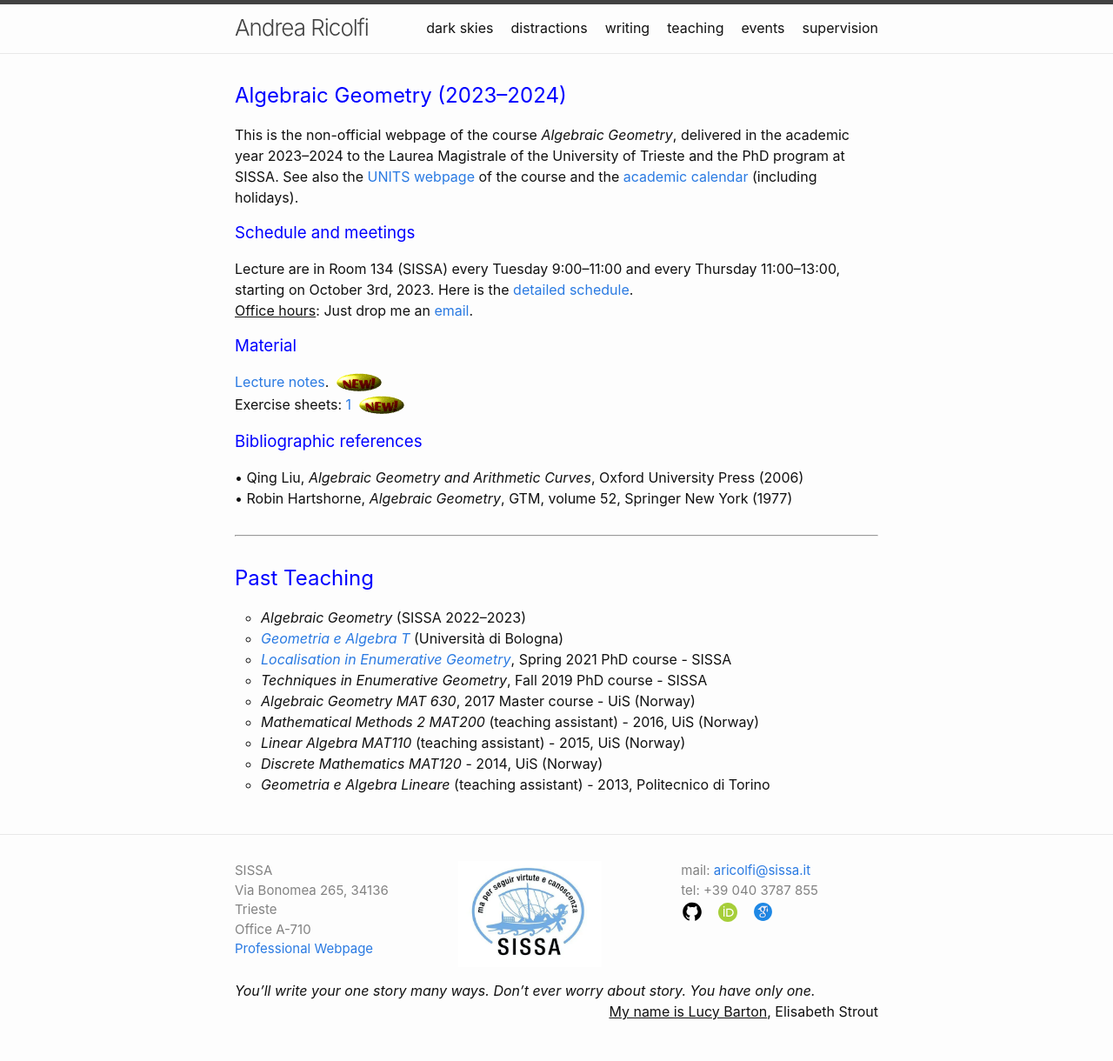
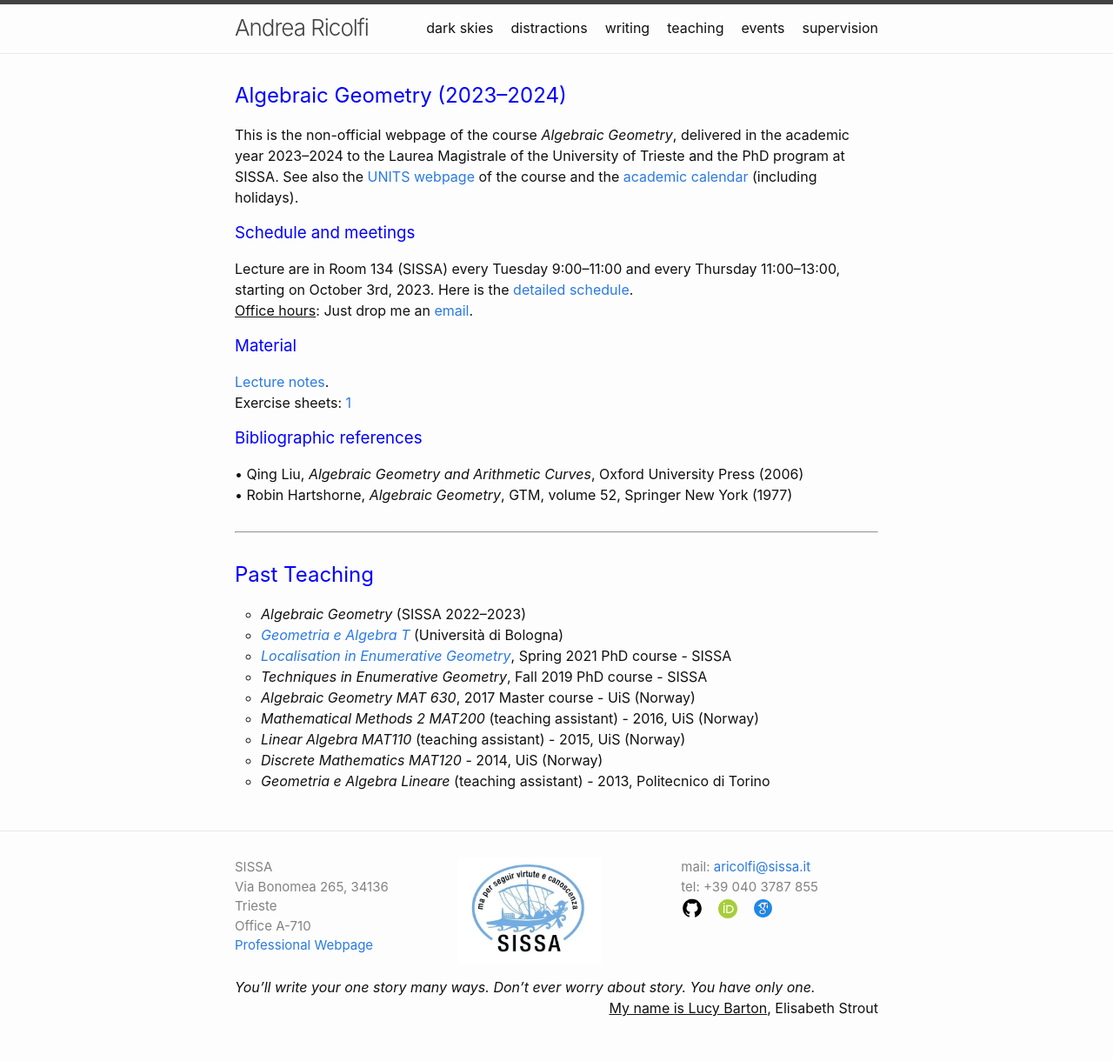
Before and after one commit to atricolfi/aricolfi.github.io, a Jekyll site: the page built from teaching.html, in a window 1280 px wide. Shown: the whole page at 87% size. Built offline with Jekyll 4.4.1, drawn with Linux system fonts in a browser that asks for light colours.

Commit message:
Update teaching.html

```diff
--- a/teaching.html
+++ b/teaching.html
@@ -22,10 +22,10 @@
 
    <h3> <p style="color:blue">Material</p> </h3>  <p>
 <a href="/AGCOURSE/2023/LectureNotes.pdf">Lecture notes</a>.
-  <img moz-do-not-send="true" src="../../New.gif" alt="" width="60" height="25">
+ <!-- <img moz-do-not-send="true" src="../../New.gif" alt="" width="60" height="25"> -->
 <br>
-Exercise sheets: <a href="/AGCOURSE/2023/ExerciseSheet1.pdf">1</a> <!-- <a href="/AGCOURSE/ExerciseSheet2.pdf">2</a>, <a href="/AGCOURSE/ExerciseSheet3.pdf">3</a>.-->
-  <img moz-do-not-send="true" src="../../New.gif" alt="" width="60" height="25">
+Exercise sheets: <a href="/AGCOURSE/2023/ExerciseSheet1.pdf">1</a> <!-- <a href="/AGCOURSE/ExerciseSheet2.pdf">2</a>, <a href="/AGCOURSE/ExerciseSheet3.pdf">3</a>. -->
+ <!-- <img moz-do-not-send="true" src="../../New.gif" alt="" width="60" height="25"> -->
 
    <h3> <p style="color:blue">Bibliographic references</p> </h3>
 <p>
```
